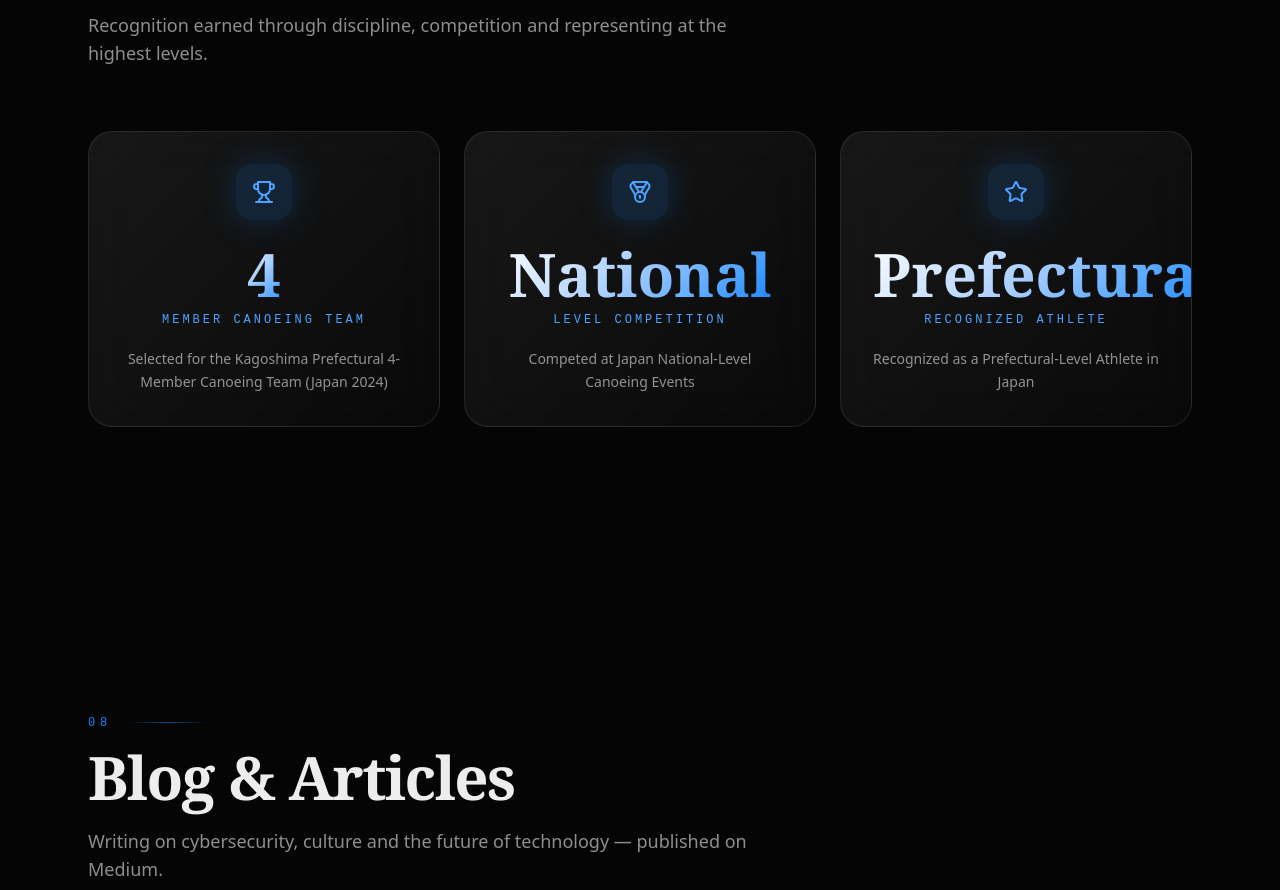
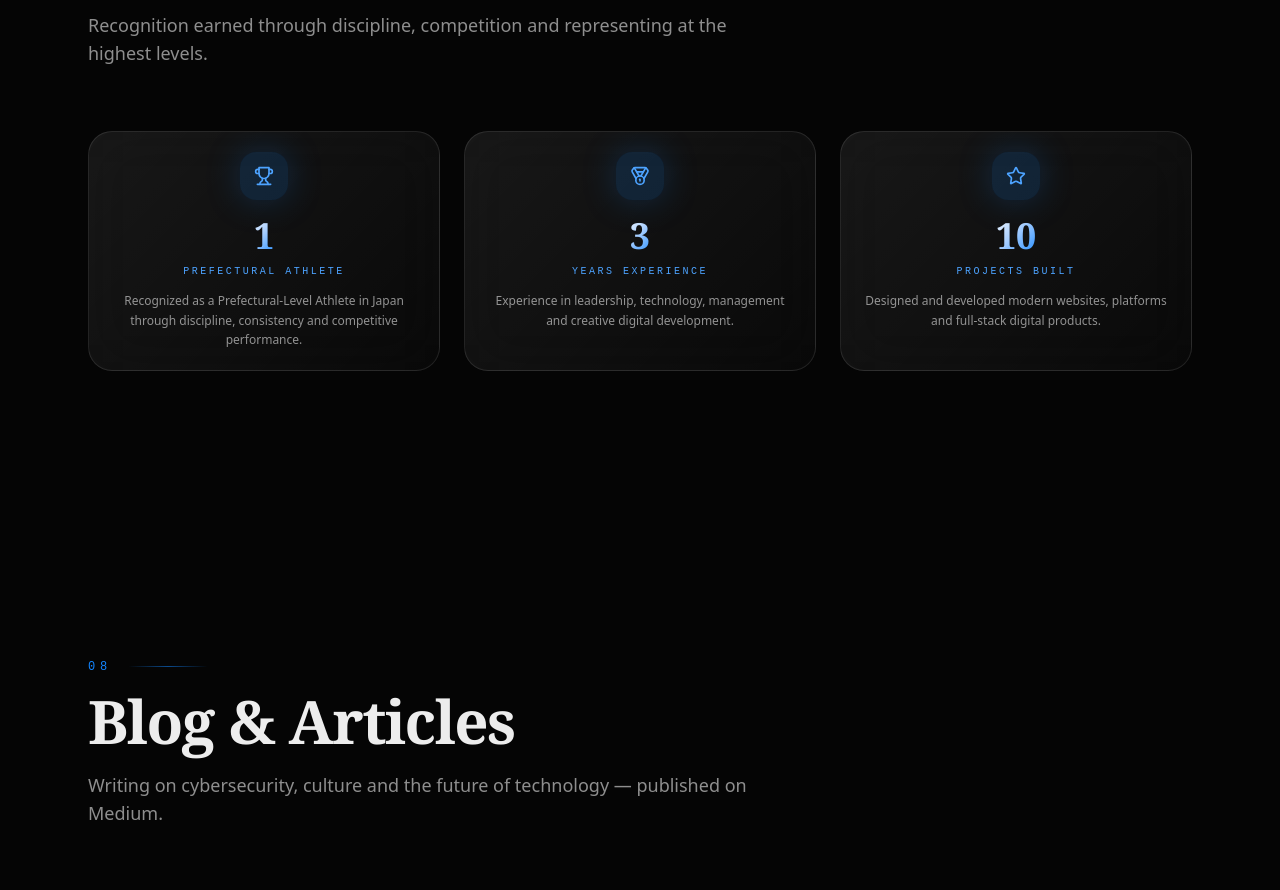
Before and after one commit to ayushgaire/ayush-portfolio, a React (Vite) app: page / in a window 1280 px wide. Shown: the part 8080-8970 px from the top of the page. Built offline with nearby package versions, Linux system fonts and the light colour scheme; grey boxes are pictures that could not be loaded; a web font is replaced by a local one.

Commit message:
Updated portfolio achievements and UI

```diff
--- a/src/components/Achievements.jsx
+++ b/src/components/Achievements.jsx
@@ -10,24 +10,33 @@ function Counter({ value }) {
   const ref = useRef(null)
   const inView = useInView(ref, { once: true })
   const [n, setN] = useState(0)
+
   const numeric = parseInt(value, 10)
   const isNum = !isNaN(numeric)
 
   useEffect(() => {
     if (!inView || !isNum) return
-    let start = 0
-    const dur = 1200
-    const t0 = performance.now()
-    const tick = (t) => {
-      const p = Math.min((t - t0) / dur, 1)
-      setN(Math.floor(p * numeric))
-      if (p < 1) requestAnimationFrame(tick)
+
+    const duration = 1200
+    const startTime = performance.now()
+
+    const tick = (time) => {
+      const progress = Math.min((time - startTime) / duration, 1)
+      setN(Math.floor(progress * numeric))
+
+      if (progress < 1) {
+        requestAnimationFrame(tick)
+      }
     }
+
     requestAnimationFrame(tick)
   }, [inView, isNum, numeric])
 
   return (
-    <span ref={ref} className="font-display text-6xl font-bold text-gradient">
+    <span
+      ref={ref}
+      className="font-display text-3xl md:text-4xl font-bold text-gradient break-words"
+    >
       {isNum ? n : value}
     </span>
   )
@@ -45,25 +54,39 @@ export default function Achievements() {
       <div className="grid gap-6 md:grid-cols-3">
         {ACHIEVEMENTS.map((a, i) => {
           const Icon = icons[i % icons.length]
+
           return (
             <motion.div
               key={a.label}
               initial={{ opacity: 0, scale: 0.92, y: 30 }}
               whileInView={{ opacity: 1, scale: 1, y: 0 }}
               viewport={{ once: true }}
-              transition={{ duration: 0.7, delay: i * 0.12, ease: [0.16, 1, 0.3, 1] }}
-              whileHover={{ y: -8 }}
-              className="group relative overflow-hidden rounded-3xl glass-strong p-8 text-center"
+              transition={{
+                duration: 0.7,
+                delay: i * 0.12,
+                ease: [0.16, 1, 0.3, 1],
+              }}
+              whileHover={{ y: -6 }}
+              className="group relative mx-auto w-full max-w-sm overflow-hidden rounded-3xl glass-strong p-5 text-center"
             >
+              {/* top glow line */}
               <div className="absolute inset-x-0 -top-px h-px bg-gradient-to-r from-transparent via-electric to-transparent opacity-50" />
-              <div className="mx-auto mb-6 grid h-14 w-14 place-items-center rounded-2xl bg-electric/15 text-electric-bright shadow-glow transition-transform duration-500 group-hover:scale-110">
-                <Icon size={24} />
+
+              {/* icon */}
+              <div className="mx-auto mb-4 grid h-12 w-12 place-items-center rounded-2xl bg-electric/15 text-electric-bright shadow-glow transition-transform duration-500 group-hover:scale-105">
+                <Icon size={20} />
               </div>
+
+              {/* stat */}
               <Counter value={a.stat} />
-              <p className="mt-2 font-mono text-xs uppercase tracking-[0.25em] text-electric-bright">
+
+              {/* label */}
+              <p className="mt-2 font-mono text-[10px] uppercase tracking-[0.25em] text-electric-bright">
                 {a.label}
               </p>
-              <p className="mt-5 text-sm leading-relaxed text-white/55">
+
+              {/* detail */}
+              <p className="mt-3 text-xs leading-relaxed text-white/55">
                 {a.detail}
               </p>
             </motion.div>
--- a/src/data/content.js
+++ b/src/data/content.js
@@ -39,12 +39,14 @@ export const JOURNEY = [{
         period: 'Origin',
         text: 'Roots, resilience and the early spark for technology and leadership.',
     },
+
     {
         flag: '🇯🇵',
         country: 'Japan',
         period: '2020 — 2024',
         text: 'Management, discipline and national-level athletics across four formative years.',
     },
+
     {
         flag: '🇺🇸',
         country: 'United States',
@@ -55,9 +57,13 @@ export const JOURNEY = [{
 
 export const EDUCATION = {
     school: 'Southwest Minnesota State University',
+
     location: 'Marshall, Minnesota',
+
     degree: 'Bachelor of Science in Computer Science',
+
     graduation: 'Expected Graduation: May 2028',
+
     coursework: [
         'Programming Fundamentals',
         'Data Structures',
@@ -69,18 +75,25 @@ export const EDUCATION = {
 
 export const SKILLS = [{
         group: 'Programming',
+
         items: ['Python', 'C', 'Java', 'JavaScript', 'HTML5', 'CSS3'],
     },
+
     {
         group: 'Frameworks & Technologies',
+
         items: ['React.js', 'Node.js', 'Express.js', 'Vite', 'Supabase'],
     },
+
     {
         group: 'Tools',
+
         items: ['Git', 'GitHub', 'VS Code', 'Render', 'Supabase'],
     },
+
     {
         group: 'Concepts',
+
         items: [
             'Full Stack Development',
             'Frontend & Backend Integration',
@@ -90,16 +103,28 @@ export const SKILLS = [{
             'Team Collaboration',
         ],
     },
+
     {
         group: 'Languages',
-        items: ['Nepali', 'English', 'Japanese', 'Hindi', 'Urdu', 'Spanish'],
+
+        items: [
+            'Nepali',
+            'English',
+            'Japanese',
+            'Hindi',
+            'Urdu',
+            'Spanish',
+        ],
     },
 ]
 
 export const PROJECTS = [{
         name: 'QuickNotes',
+
         tagline: 'Full Stack Note-Taking Application',
+
         description: 'A modern full-stack note-taking platform built using React, Vite, and Supabase with authentication and real-time cloud note storage.',
+
         features: [
             'User authentication',
             'Session management',
@@ -107,15 +132,30 @@ export const PROJECTS = [{
             'Responsive UI',
             'Cloud database integration',
         ],
-        tech: ['React.js', 'Vite', 'Supabase', 'JavaScript', 'HTML5', 'CSS3'],
+
+        tech: [
+            'React.js',
+            'Vite',
+            'Supabase',
+            'JavaScript',
+            'HTML5',
+            'CSS3',
+        ],
+
         live: 'https://6a050e4e21cb92695c78ce31--chic-cendol-30d74b.netlify.app',
+
         github: null,
+
         accent: '#1285ff',
     },
+
     {
         name: 'PIXEL',
+
         tagline: 'Image Size Generator & Optimization Platform',
+
         description: 'A privacy-friendly, full-stack image tool built under Codyza. Resize, optimize and transform images right in the browser — no sign-up, no third-party cloud uploads.',
+
         features: [
             'Resize by exact size or percentage',
             'One-click social media presets',
@@ -123,89 +163,145 @@ export const PROJECTS = [{
             'Rotate, flip & lock aspect ratio',
             'Instant file-size savings',
         ],
-        tech: ['Node.js', 'Express.js', 'Sharp', 'Multer', 'JavaScript', 'HTML5', 'CSS3'],
+
+        tech: [
+            'Node.js',
+            'Express.js',
+            'Sharp',
+            'Multer',
+            'JavaScript',
+            'HTML5',
+            'CSS3',
+        ],
+
         live: 'https://image-resizer-gstt.onrender.com',
+
         github: null,
+
         accent: '#4da3ff',
     },
 ]
 
 export const EXPERIENCE = [{
         role: 'Public Safety Assistant',
+
         org: 'Southwest Minnesota State University Public Safety',
+
         location: 'Marshall, MN',
+
         period: 'Jan 2025 — Apr 2025',
     },
+
     {
         role: 'Student Worker',
+
         org: 'Chartwells Higher Education Dining Services',
+
         location: 'Marshall, MN',
+
         period: 'Sept 2024 — May 2025',
     },
+
     {
         role: 'Restaurant Manager',
+
         org: 'Asian Kitchen Bar Bhawana',
+
         location: 'Japan',
+
         period: 'Nov 2020 — Jun 2024',
     },
 ]
 
 export const LEADERSHIP = [{
         title: 'International Student Organization (ISO)',
+
         role: 'Program Coordinator',
     },
+
     {
         title: 'UNICEF Speaker',
+
         role: 'Spoke on water problems — UNICEF event, Kagoshima, Japan',
     },
+
     {
         title: 'ISA Award Nepal',
+
         role: 'Student Coordinator',
     },
 ]
 
 export const ACHIEVEMENTS = [{
-        stat: '4',
-        label: 'Member Canoeing Team',
-        detail: 'Selected for the Kagoshima Prefectural 4-Member Canoeing Team (Japan 2024)',
+        stat: '01',
+
+        label: 'Prefectural Athlete',
+
+        detail: 'Recognized as a Prefectural-Level Athlete in Japan through discipline, consistency and competitive performance.',
     },
+
     {
-        stat: 'National',
-        label: 'Level Competition',
-        detail: 'Competed at Japan National-Level Canoeing Events',
+        stat: '3+',
+
+        label: 'Years Experience',
+
+        detail: 'Experience in leadership, technology, management and creative digital development.',
     },
+
     {
-        stat: 'Prefectural',
-        label: 'Recognized Athlete',
-        detail: 'Recognized as a Prefectural-Level Athlete in Japan',
+        stat: '10+',
+
+        label: 'Projects Built',
+
+        detail: 'Designed and developed modern websites, platforms and full-stack digital products.',
     },
 ]
 
 export const ARTICLES = [{
         title: 'Critical cPanel Security Flaw Puts Millions of Websites at Risk',
+
         category: 'Cybersecurity',
+
         date: 'May 1, 2026',
+
         readTime: '2 min read',
+
         link: 'https://medium.com/@aayushgairay/critical-cpanel-security-flaw-puts-millions-of-websites-at-risk-89dc1fdc72e9',
+
         theme: 'security',
+
         image: 'https://images.unsplash.com/photo-1550751827-4bd374c3f58b?auto=format&fit=crop&w=900&q=80',
     },
+
     {
         title: 'Is Nepal Really in 2083? The Doraemon Era Myth and the Reality of Time',
+
         category: 'Culture & Society',
+
         date: 'Apr 13, 2026',
+
         readTime: '4 min read',
+
         link: 'https://medium.com/@aayushgairay/is-nepal-really-in-2083-the-doraemon-era-myth-and-the-reality-of-time-2dcda627b9ae',
+
         theme: 'culture',
+
         image: 'https://images.unsplash.com/photo-1501139083538-0139583c060f?auto=format&fit=crop&w=900&q=80',
     },
+
     {
         title: 'Will Artificial Intelligence Take Computer Science Jobs?',
+
         category: 'Artificial Intelligence',
+
         date: 'Apr 1, 2026',
+
         readTime: '3 min read',
+
         link: 'https://medium.com/@aayushgairay/will-artificial-intelligence-take-computer-science-jobs-e5c9f57a0070',
+
         theme: 'ai',
+
         image: 'https://images.unsplash.com/photo-1620712943543-bcc4688e7485?auto=format&fit=crop&w=900&q=80',
     },
 ]
```
